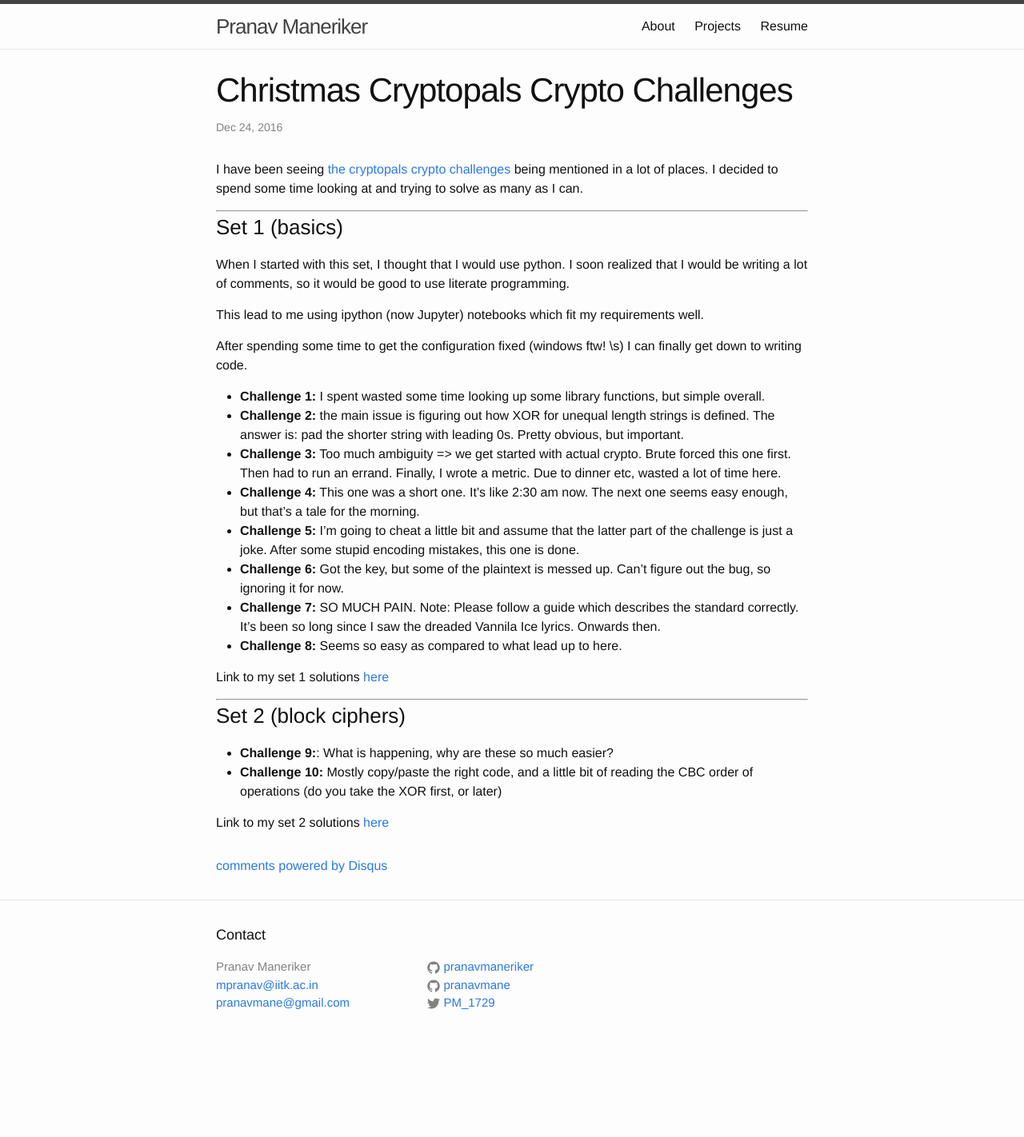
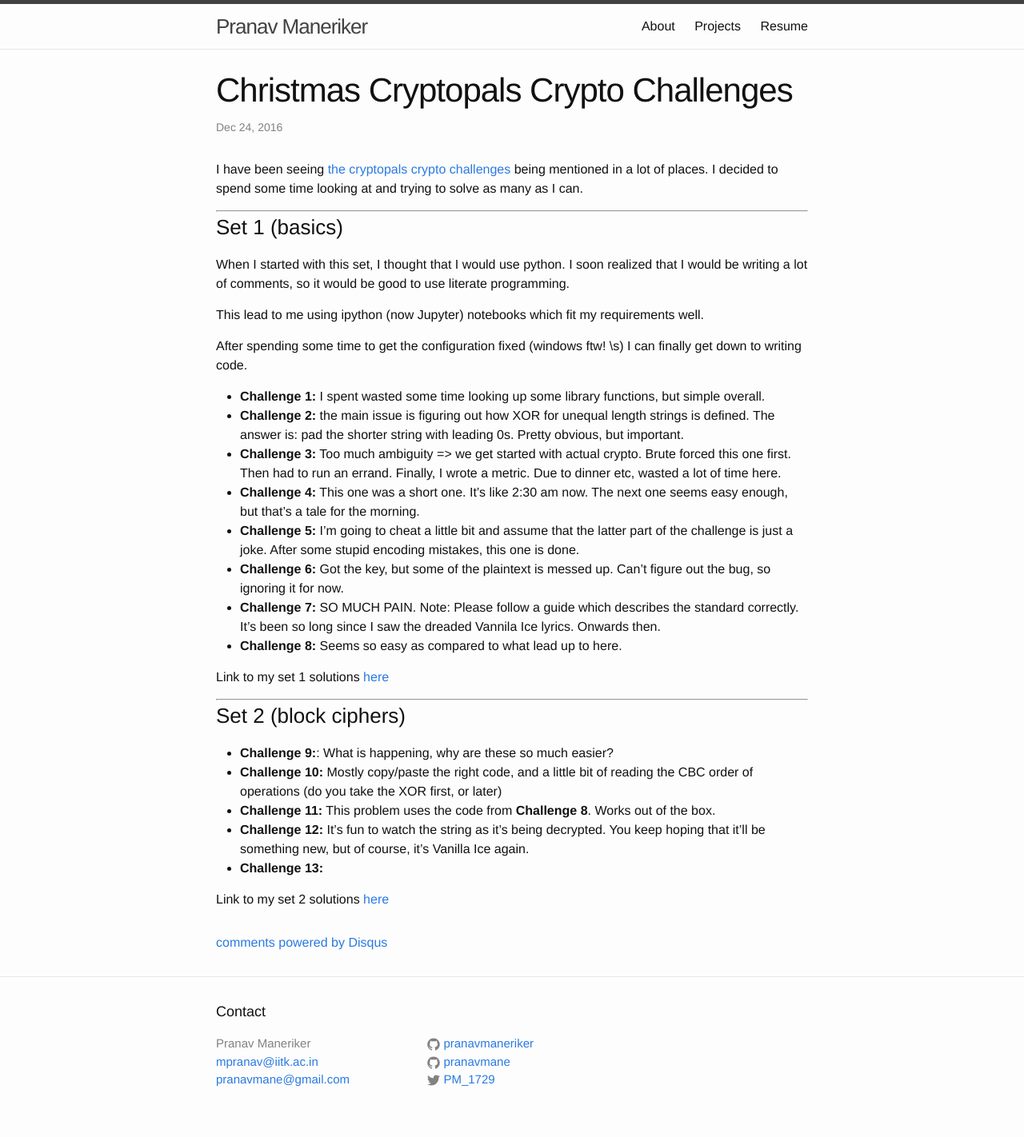
Before and after one commit to pranavmaneriker/pranavmaneriker.github.io, a Jekyll site: the page built from _posts/2016-12-24-christmas-crypto.markdown, in a window 1280 px wide. Shown: the whole page at 80% size. Built offline with Jekyll 4.4.1, drawn with Linux system fonts in a browser that asks for light colours; comment, search, counter and statistics services are not loaded; before the commit the page ends 1326 px from its top, so only the background shows below that.

Commit message:
Cryptopals Set 2 11,12

```diff
--- a/_posts/2016-12-24-christmas-crypto.markdown
+++ b/_posts/2016-12-24-christmas-crypto.markdown
@@ -36,7 +36,9 @@
 
 * **Challenge 9:**: What is happening, why are these so much easier?
 * **Challenge 10:** Mostly copy/paste the right code, and a little bit of reading the CBC order of operations (do you take the XOR first, or later)
-
+* **Challenge 11:** This problem uses the code from **Challenge 8**. Works out of the box.
+* **Challenge 12:** It's fun to watch the string as it's being decrypted. You keep hoping that it'll be something new, but of course, it's Vanilla Ice again.
+* **Challenge 13:**
 
 Link to my set 2 solutions [here](https://github.com/pranavmaneriker/cryptopals/blob/master/set2/challenges.ipynb)
 
```
